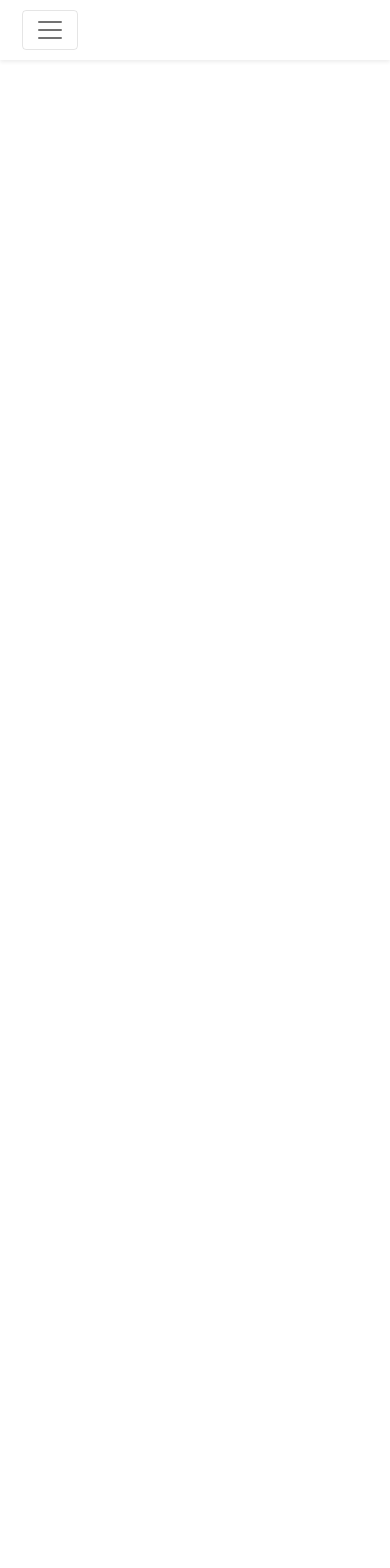
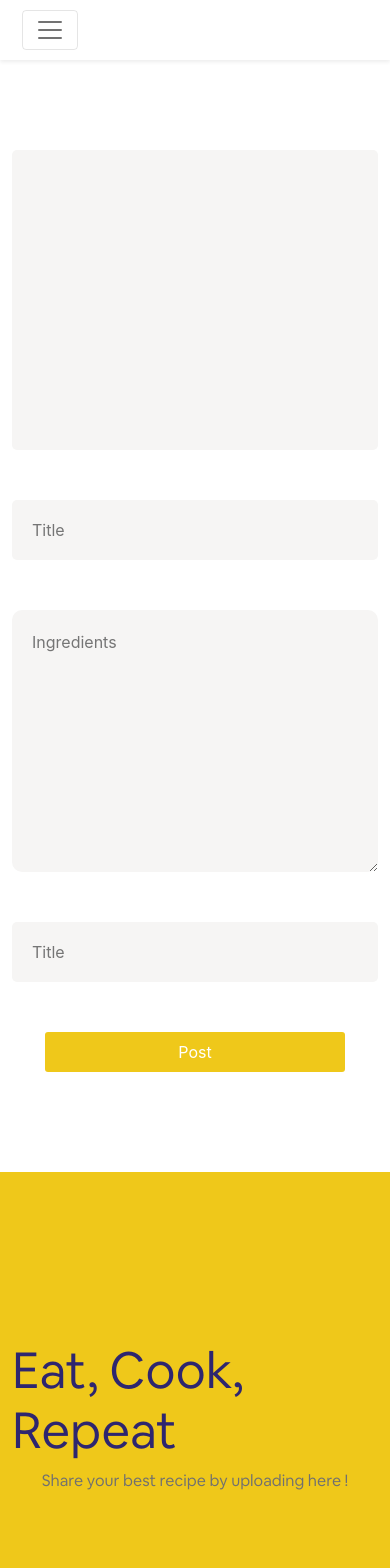
Before and after one commit to hakamfaza/recipefood-webapp, a React (Create React App) app: page /addrecipe in a window 390 px wide. Shown: the top 1568 px of the page. Before the commit the page ends 844 px from the top, so only its background shows below. Built offline with nearby package versions, Linux system fonts and the light colour scheme.

Commit message:
update recipeadd

```diff
--- a/src/assets/styles/styles.js
+++ b/src/assets/styles/styles.js
@@ -580,7 +580,49 @@ const styles = {
   recipeAction: {
     border: 'none',
     cursor: 'pointer'
+  },
+
+  // Add Recipe
+  containerAddRecipe: {
+    position: 'relative'
+  },
+  boxAddRecipe: {
+    position: 'relative',
+    marginBottom: '100px',
+    display: 'flex',
+    flexDirection: 'column',
+    alignItems: 'center'
+  },
+  inputImage: {
+    marginTop: '150px',
+    width: '100%',
+    height: '300px',
+    backgroundColor: '#F6F5F4',
+    borderRadius: '5px'
+  },
+  titleInput: {
+    height: '60px',
+    border: 'none',
+    backgroundColor: '#F6F5F4',
+    borderRadius: '5px',
+    width: '100%',
+    marginTop: '50px',
+    paddingLeft: '20px'
+  },
+  ingredientsInput: {
+    minHeight: '250px',
+    border: 'none',
+    backgroundColor: '#F6F5F4',
+    borderRadius: '10px',
+    width: '100%',
+    marginTop: '50px',
+    paddingLeft: '20px',
+    paddingTop: '20px'
   }
+  // buttonPost: {
+  //   height: '30px',
+
+  // }
 };
 
 export default styles;
--- a/src/views/AddRecipe.jsx
+++ b/src/views/AddRecipe.jsx
@@ -1,11 +1,42 @@
 import React from 'react';
-import NavbarComponent from '../components/Navbar/Navbar';
+import Navbar from '../components/Navbar/Navbar';
+import styles from '../assets/styles/styles';
+import ButtonComponents from '../components/ButtonComponent/ButtonComponent';
+import Footer from '../components/Footer/Footer';
 
 const AddRecipe = () => {
   return (
     <>
-      <NavbarComponent />
-      <h1>Halaman Add Recipe</h1>
+      <Navbar />
+      <section>
+        <div className="container" style={styles.containerAddRecipe}>
+          <div className="row" style={styles.addRecipe}>
+            <div className="col-sm" style={styles.boxAddRecipe}>
+              <div style={styles.inputImage}></div>
+              <input
+                type="text"
+                placeholder="Title"
+                style={styles.titleInput}
+              />
+              <textarea
+                name="ingredients"
+                id="ingredients"
+                cols="100"
+                rows="10"
+                placeholder="Ingredients"
+                style={styles.ingredientsInput}
+              ></textarea>
+              <input
+                type="text"
+                placeholder="Title"
+                style={styles.titleInput}
+              />
+              <ButtonComponents title="Post" style={styles.buttonPost} />
+            </div>
+          </div>
+        </div>
+      </section>
+      <Footer />
     </>
   );
 };
```
